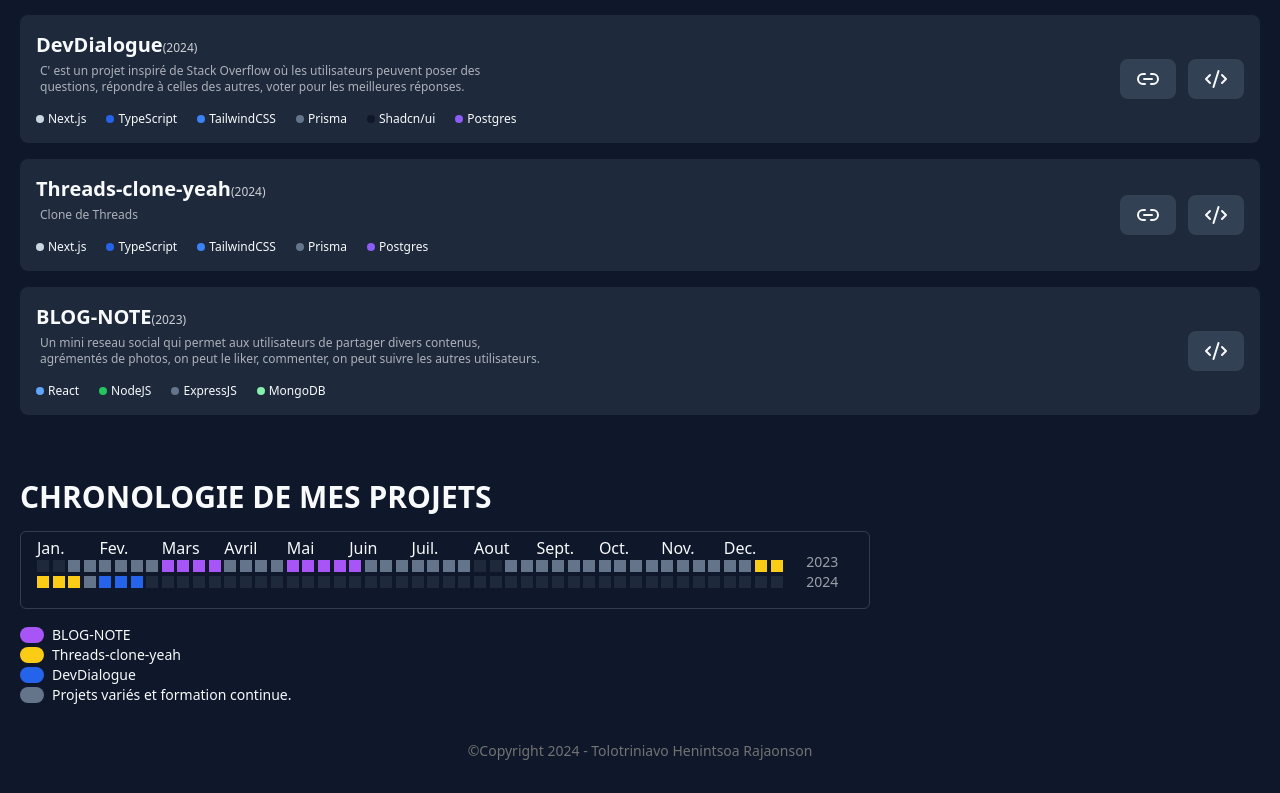
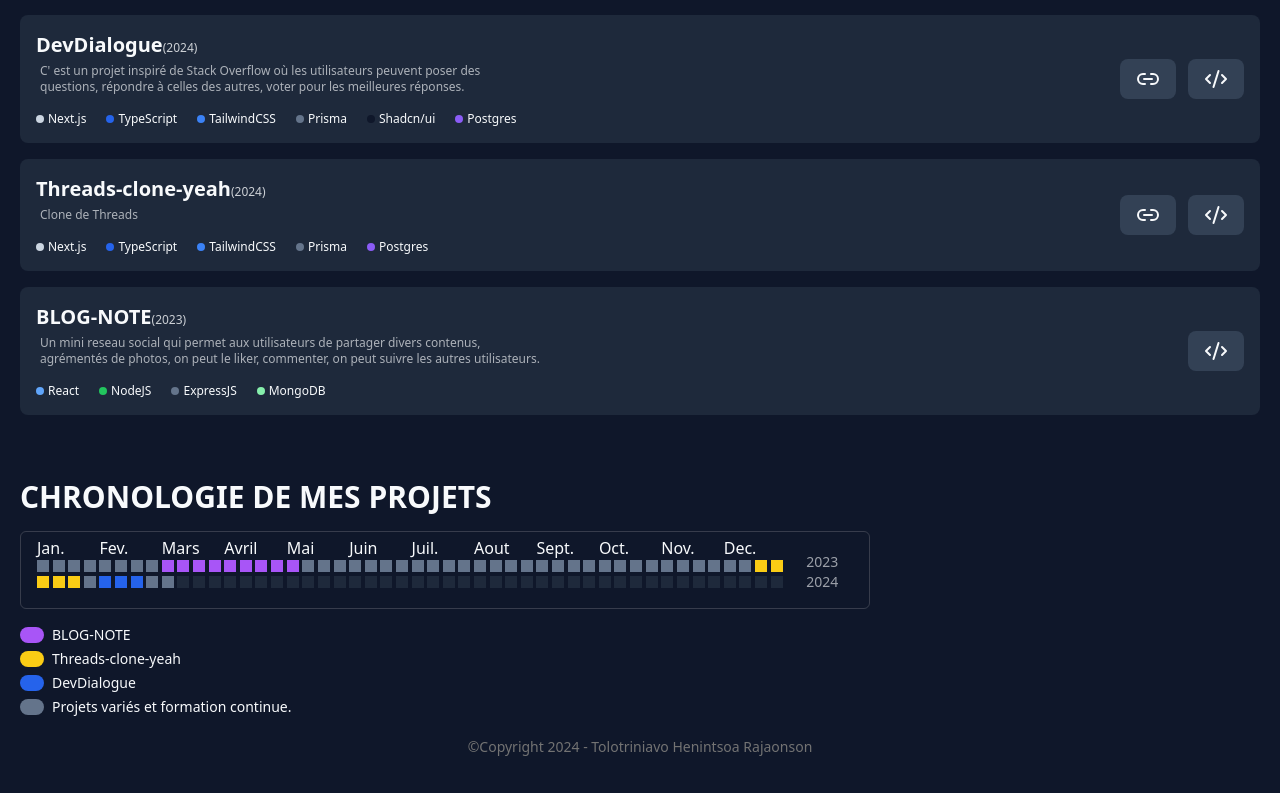
Before and after one commit to RaNiiJohnson/Portfolio-TolotriniavoJohnson, a Next.js app: page /components/Presentation in a window 1280 px wide. Shown: the part 531-1324 px from the top of the page. Built offline with nearby package versions, Linux system fonts and the light colour scheme.

Commit message:
chore : code optimization

```diff
--- /dev/null
+++ b/app/components/Realisation/Section.tsx
@@ -0,0 +1,42 @@
+import React from "react";
+
+type SectionType = {
+  firstLength: number;
+  secondLength: number;
+  firstClassName: string;
+  SecondClassName: string;
+};
+
+type LastSectionType = {
+  name: string;
+  className: string;
+};
+
+export const Section = ({
+  firstLength,
+  secondLength,
+  firstClassName,
+  SecondClassName,
+}: SectionType) => {
+  return (
+    <div className="col-span-3">
+      <div className="grid grid-cols-12">
+        {Array.from({ length: firstLength }).map((_, index: number) => (
+          <section key={index} className={firstClassName}></section>
+        ))}
+        {Array.from({ length: secondLength }).map((_, index: number) => (
+          <section key={index} className={SecondClassName}></section>
+        ))}
+      </div>
+    </div>
+  );
+};
+
+export const LastSection = ({ name, className }: LastSectionType) => {
+  return (
+    <div className="flex items-center gap-2 text-sm">
+      <section className={className}></section>
+      {name}
+    </div>
+  );
+};
--- a/app/components/Realisation/page.tsx
+++ b/app/components/Realisation/page.tsx
@@ -1,4 +1,20 @@
+import { LastSection, Section } from "./Section";
+
 export default function Realisation() {
+  const mois = [
+    "Jan.",
+    "Fev.",
+    "Mars",
+    "Avril",
+    "Mai",
+    "Juin",
+    "Juil.",
+    "Aout",
+    "Sept.",
+    "Oct.",
+    "Nov.",
+    "Dec.",
+  ];
   return (
     <div>
       <h1 id="chronologie" className="text-xl font-bold uppercase sm:text-3xl">
@@ -7,108 +23,37 @@ export default function Realisation() {
       <div className="overflow-x-auto ">
         <div className="w-[850px] flex gap-5 relative  border mt-4 border-solid border-opacity-20 border-stone-300 px-4 py-1 rounded-md">
           <div className=" w-[800px] grid grid-cols-12 pb-3">
-            {[
-              "Jan.",
-              "Fev.",
-              "Mars",
-              "Avril",
-              "Mai",
-              "Juin",
-              "Juil.",
-              "Aout",
-              "Sept.",
-              "Oct.",
-              "Nov.",
-              "Dec.",
-            ].map((mois, index) => (
+            {mois.map((mois, index) => (
               <section key={index} className="col-span-1">
                 {mois}
               </section>
             ))}
             {/* 2023 -------------------------------------------------------------------------*/}
             {/* BLOG-NOTE */}
-            <div className="col-span-3">
-              <div className="grid grid-cols-12">
-                {Array.from({ length: 2 }).map((_, index: number) => (
-                  <section
-                    key={index}
-                    className="w-3 h-3 col-span-1 mb-1 bg-slate-800"
-                  ></section>
-                ))}
-                {Array.from({ length: 6 }).map((_, index: number) => (
-                  <section
-                    key={index}
-                    className="w-3 h-3 col-span-1 mb-1 bg-slate-500"
-                  ></section>
-                ))}
-                {Array.from({ length: 4 }).map((_, index: number) => (
-                  <section
-                    key={index}
-                    className="w-3 h-3 col-span-1 mb-1 bg-purple-500"
-                  ></section>
-                ))}
-              </div>
-            </div>
-            <div className="col-span-3">
-              <div className="grid grid-cols-12">
-                {Array.from({ length: 4 }).map((_, index: number) => (
-                  <section
-                    key={index}
-                    className="w-3 h-3 col-span-1 mb-1 bg-slate-500"
-                  ></section>
-                ))}
-                {Array.from({ length: 5 }).map((_, index: number) => (
-                  <section
-                    key={index}
-                    className="w-3 h-3 col-span-1 mb-1 bg-purple-500"
-                  ></section>
-                ))}
-                {Array.from({ length: 3 }).map((_, index: number) => (
-                  <section
-                    key={index}
-                    className="w-3 h-3 col-span-1 mb-1 bg-slate-500"
-                  ></section>
-                ))}
-              </div>
-            </div>
-            <div className="col-span-3">
-              <div className="grid grid-cols-12">
-                {Array.from({ length: 4 }).map((_, index: number) => (
-                  <section
-                    key={index}
-                    className="w-3 h-3 col-span-1 mb-1 bg-slate-500"
-                  ></section>
-                ))}
-                {Array.from({ length: 2 }).map((_, index: number) => (
-                  <section
-                    key={index}
-                    className="w-3 h-3 col-span-1 mb-1 bg-slate-800"
-                  ></section>
-                ))}
-                {Array.from({ length: 6 }).map((_, index: number) => (
-                  <section
-                    key={index}
-                    className="w-3 h-3 col-span-1 mb-1 bg-slate-500"
-                  ></section>
-                ))}
-              </div>
-            </div>
-            <div className="col-span-3">
-              <div className="grid grid-cols-12">
-                {Array.from({ length: 10 }).map((_, index: number) => (
-                  <section
-                    key={index}
-                    className="w-3 h-3 col-span-1 mb-1 bg-slate-500"
-                  ></section>
-                ))}
-                {Array.from({ length: 2 }).map((_, index: number) => (
-                  <section
-                    key={index}
-                    className="w-3 h-3 col-span-1 mb-1 bg-yellow-400"
-                  ></section>
-                ))}
-              </div>
-            </div>
+            <Section
+              firstClassName="col-span-1 mb-1 size-3 bg-slate-500"
+              SecondClassName="col-span-1 mb-1 bg-purple-500 size-3"
+              firstLength={8}
+              secondLength={4}
+            />
+            <Section
+              firstClassName="col-span-1 mb-1 bg-purple-500 size-3"
+              SecondClassName="col-span-1 mb-1 size-3 bg-slate-500"
+              firstLength={5}
+              secondLength={7}
+            />
+            <Section
+              firstClassName="col-span-1 mb-1 size-3 bg-slate-500"
+              SecondClassName="col-span-1 mb-1 size-3 bg-slate-500"
+              firstLength={4}
+              secondLength={8}
+            />
+            <Section
+              firstClassName="col-span-1 mb-1 size-3 bg-slate-500"
+              SecondClassName="col-span-1 mb-1 bg-yellow-400 size-3"
+              firstLength={10}
+              secondLength={2}
+            />
 
             {/* 2024 ------------------------------------------------------------------------*/}
             <div className="col-span-3">
@@ -116,25 +61,31 @@ export default function Realisation() {
                 {Array.from({ length: 3 }).map((_, index: number) => (
                   <section
                     key={index}
-                    className="w-3 h-3 col-span-1 mb-1 bg-yellow-400"
+                    className="col-span-1 mb-1 bg-yellow-400 size-3"
                   ></section>
                 ))}
                 {Array.from({ length: 1 }).map((_, index: number) => (
                   <section
                     key={index}
-                    className="w-3 h-3 col-span-1 mb-1 bg-slate-500"
+                    className="col-span-1 mb-1 size-3 bg-slate-500"
                   ></section>
                 ))}
                 {Array.from({ length: 3 }).map((_, index: number) => (
                   <section
                     key={index}
-                    className="w-3 h-3 col-span-1 mb-1 bg-blue-600"
+                    className="col-span-1 mb-1 bg-blue-600 size-3"
                   ></section>
                 ))}
-                {Array.from({ length: 5 }).map((_, index: number) => (
+                {Array.from({ length: 2 }).map((_, index: number) => (
                   <section
                     key={index}
-                    className="w-3 h-3 col-span-1 mb-1 bg-slate-800"
+                    className="col-span-1 mb-1 size-3 bg-slate-500"
+                  ></section>
+                ))}
+                {Array.from({ length: 3 }).map((_, index: number) => (
+                  <section
+                    key={index}
+                    className="col-span-1 mb-1 size-3 bg-slate-800"
                   ></section>
                 ))}
               </div>
@@ -145,7 +96,7 @@ export default function Realisation() {
                   {Array.from({ length: 12 }).map((_, index: number) => (
                     <section
                       key={index}
-                      className="w-3 h-3 col-span-1 mb-1 bg-slate-800"
+                      className="col-span-1 mb-1 size-3 bg-slate-800"
                     ></section>
                   ))}
                 </div>
@@ -158,23 +109,23 @@ export default function Realisation() {
           </div>
         </div>
       </div>
-      <div className="my-4 text-sm">
-        <div className="flex items-center gap-2 text-sm">
-          <section className="w-2 h-2 bg-purple-500 rounded-lg sm:h-4 sm:w-6"></section>
-          BLOG-NOTE
-        </div>
-        <div className="flex items-center gap-2 text-sm">
-          <section className="w-2 h-2 bg-yellow-400 rounded-full sm:h-4 sm:w-6"></section>
-          Threads-clone-yeah
-        </div>
-        <div className="flex items-center gap-2 text-sm">
-          <section className="w-2 h-2 bg-blue-600 rounded-lg sm:h-4 sm:w-6"></section>
-          DevDialogue
-        </div>
-        <div className="flex items-center gap-2 text-sm">
-          <section className="w-2 h-2 rounded-lg bg-slate-500 sm:h-4 sm:w-6"></section>
-          Projets variés et formation continue.
-        </div>
+      <div className="mt-4 space-y-1 text-sm">
+        <LastSection
+          className="bg-purple-500 rounded-lg size-2 sm:h-4 sm:w-6"
+          name="BLOG-NOTE"
+        />
+        <LastSection
+          className="bg-yellow-400 rounded-lg size-2 sm:h-4 sm:w-6"
+          name="Threads-clone-yeah"
+        />
+        <LastSection
+          className="bg-blue-600 rounded-lg size-2 sm:h-4 sm:w-6"
+          name="DevDialogue"
+        />
+        <LastSection
+          className="rounded-lg size-2 bg-slate-500 sm:h-4 sm:w-6"
+          name="Projets variés et formation continue."
+        />
       </div>
     </div>
   );
```
